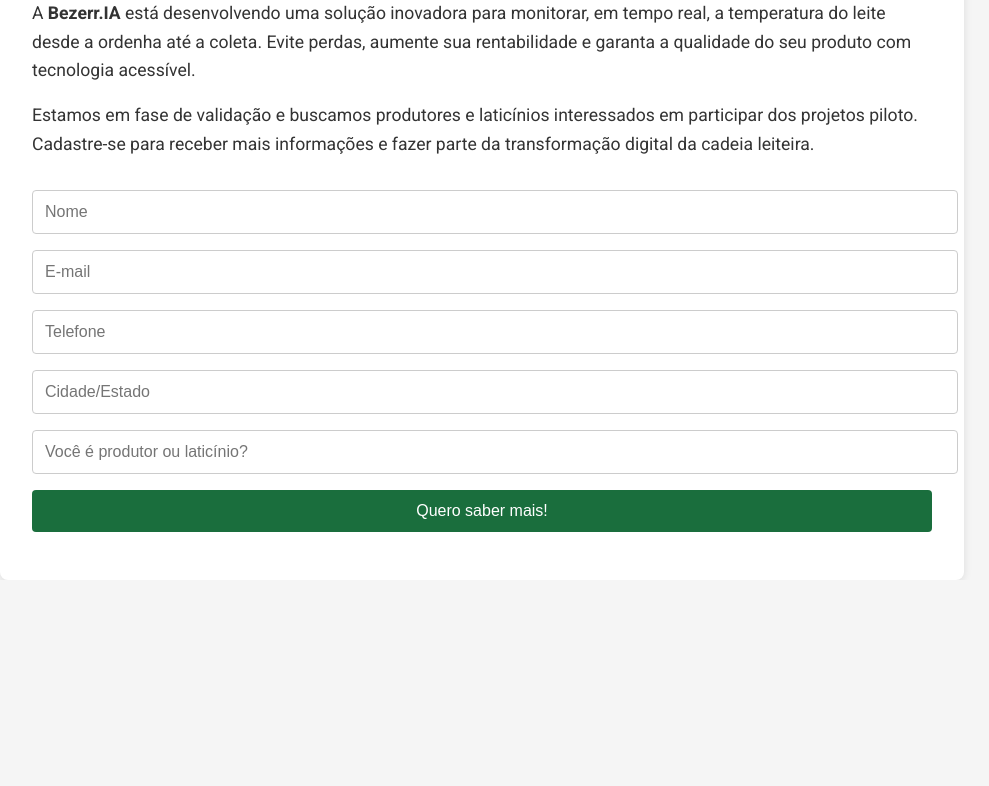
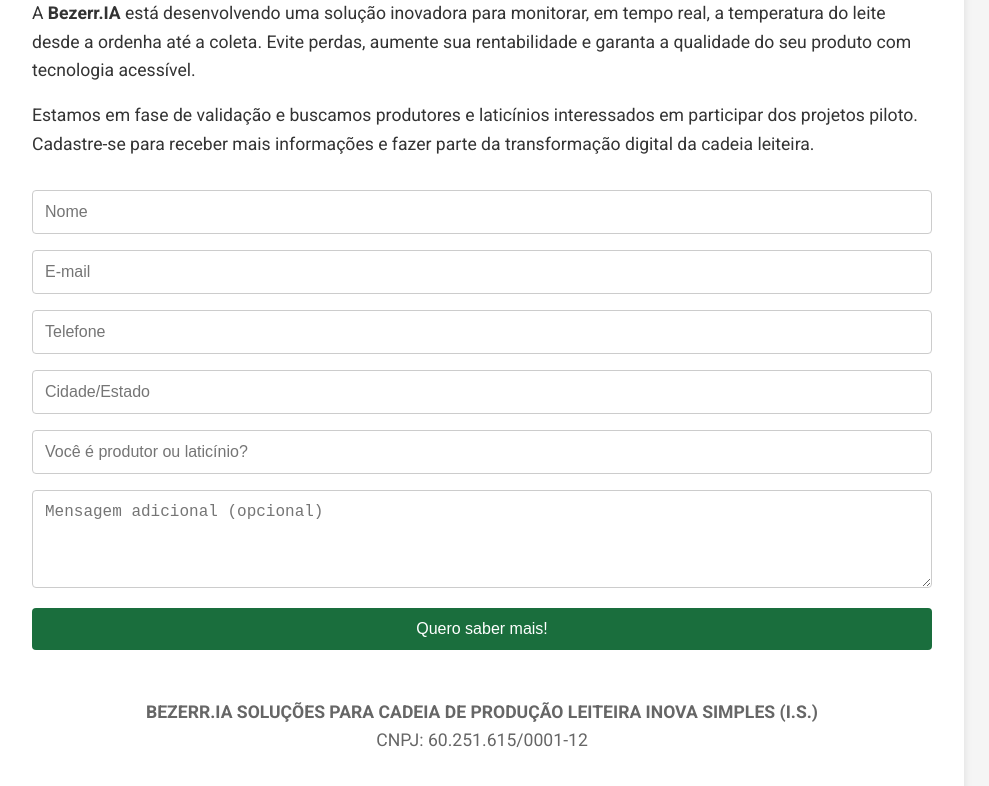
Before and after one commit to pietromasur/bezerr.ia, a plain HTML site: page index.html in a window 1280 px wide. Shown: the part 316-1102 px from the top of the page, without its empty margins (158-1147 px from the left). Before the commit the page ends 896 px from the top, so only its background shows below. Drawn offline with Linux system fonts and the light colour scheme.

Commit message:
Update index.html added name CNPJ and extra msg

```diff
--- a/index.html
+++ b/index.html
@@ -37,13 +37,14 @@
       text-align: center;
       margin-top: 2rem;
     }
-    input, button {
+    input, textarea, button {
       padding: 0.75rem;
       font-size: 1rem;
       border-radius: 4px;
       border: 1px solid #ccc;
       width: 100%;
       margin-bottom: 1rem;
+      box-sizing: border-box;
     }
     button {
       background: #1a6e3d;
@@ -53,6 +54,12 @@
     }
     button:hover {
       background: #155f34;
+    }
+    footer {
+      text-align: center;
+      font-size: 0.9rem;
+      color: #666;
+      margin-top: 2rem;
     }
   </style>
 </head>
@@ -73,9 +80,14 @@
         <input type="text" name="telefone" placeholder="Telefone" required>
         <input type="text" name="cidade" placeholder="Cidade/Estado" required>
         <input type="text" name="perfil" placeholder="Você é produtor ou laticínio?" required>
+        <textarea name="mensagem" placeholder="Mensagem adicional (opcional)" rows="4"></textarea>
         <button type="submit">Quero saber mais!</button>
       </form>
     </div>
+    <footer>
+      <p><strong>BEZERR.IA SOLUÇÕES PARA CADEIA DE PRODUÇÃO LEITEIRA INOVA SIMPLES (I.S.)</strong><br>
+      CNPJ: 60.251.615/0001-12</p>
+    </footer>
   </div>
 </body>
 </html>
```
